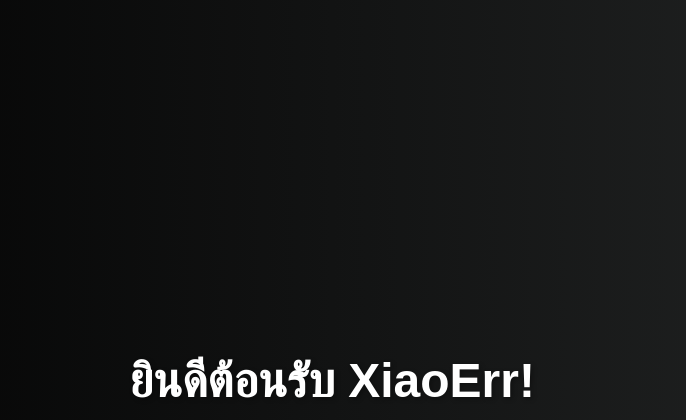
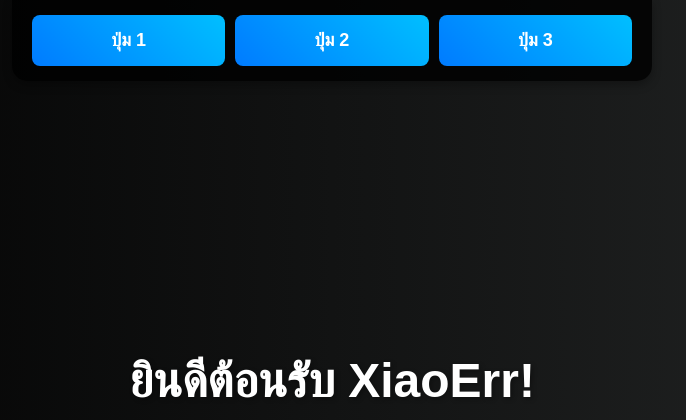
Before and after one commit to Masahiro-No/Web_from_Flask, a Flask app: page /dashboard in a window 1280 px wide. Shown: the top 420 px of the page, without its empty margins (308-994 px from the left). Run offline with Flask 3, Linux system fonts and the light colour scheme; a user stored in the database is signed in.

Commit message:
create button container upper dashboard page

```diff
--- a/static/css/style_buthome.css
+++ b/static/css/style_buthome.css
@@ -1,5 +1,5 @@
 /* ปุ่มสไตล์ */
-.btn {
+.btn-home {
     display: inline-block;
     margin-top: 20px;
     padding: 12px 24px;
@@ -15,7 +15,7 @@
     box-shadow: 2px 2px 10px rgba(0, 0, 0, 0.3);
 }
 
-.btn:hover {
+.btn-home:hover {
     background: linear-gradient(45deg, #0056b3, #0080ff);
     transform: scale(1.05);
 }
--- /dev/null
+++ b/static/css/upper_but.css
@@ -0,0 +1,36 @@
+/* จัดตำแหน่งแถบปุ่ม */
+.button-container {
+    position: fixed;
+    top: 0;
+    left: 50%;
+    transform: translateX(-50%);
+    width: 50%; /* 2/3 ของหน้าจอ */
+    display: flex;
+    justify-content: space-between;
+    background: rgba(0, 0, 0, 0.8);
+    padding: 15px;
+    border-radius: 0 0 15px 15px;
+    box-shadow: 0px 4px 10px rgba(0, 0, 0, 0.3);
+}
+
+/* ปุ่มขยายเต็มพื้นที่ container */
+.btn-upper {
+    flex: 1;  /* ขยายให้เต็ม container */
+    padding: 15px;
+    font-size: 18px;
+    font-weight: bold;
+    color: white;
+    background: linear-gradient(45deg, #007BFF, #00BFFF);
+    border: none;
+    border-radius: 8px;
+    cursor: pointer;
+    transition: 0.3s;
+    text-align: center;
+    margin: 0 5px; /* ระยะห่างระหว่างปุ่ม */
+}
+
+/* เอฟเฟกต์ hover */
+.btn-upper:hover {
+    background: linear-gradient(45deg, #0056b3, #0080ff);
+    transform: scale(1.05);
+}
--- a/templates/dashboard.html
+++ b/templates/dashboard.html
@@ -2,6 +2,13 @@
     <meta charset="UTF-8">
     <title> Home </title>
     <link rel="stylesheet" href="{{ url_for('static', filename='css/style.css') }}">
+    <link rel="stylesheet" href="{{ url_for('static', filename='css/upper_but.css') }}">
 </head>
+    <!-- แถบปุ่ม -->
+    <div class="button-container">
+        <button class="btn-upper">ปุ่ม 1</button>
+        <button class="btn-upper">ปุ่ม 2</button>
+        <button class="btn-upper">ปุ่ม 3</button>
+        </div>
 <h1>ยินดีต้อนรับ {{ username }}!</h1>
 <a href="{{ url_for('logout') }}">ออกจากระบบ</a>
--- a/templates/home.html
+++ b/templates/home.html
@@ -5,12 +5,13 @@
     <title>Home</title>
     <link rel="stylesheet" href="{{ url_for('static', filename='css/style.css') }}">
     <link rel="stylesheet" href="{{ url_for('static', filename='css/style_buthome.css') }}">
+
 </head>
 <body>
     <h1>This is my homepage</h1>
 
     <!-- ปุ่มสำหรับไปยังหน้า Login -->
-    <a href="{{ url_for('login') }}" class="btn">เข้าสู่ระบบ</a>
-    <a href="{{ url_for('register') }}" class="btn">สมัครสมาชิก</a>
+    <a href="{{ url_for('login') }}" class="btn-home">เข้าสู่ระบบ</a>
+    <a href="{{ url_for('register') }}" class="btn-home">สมัครสมาชิก</a>
 </body>
 </html>
```
